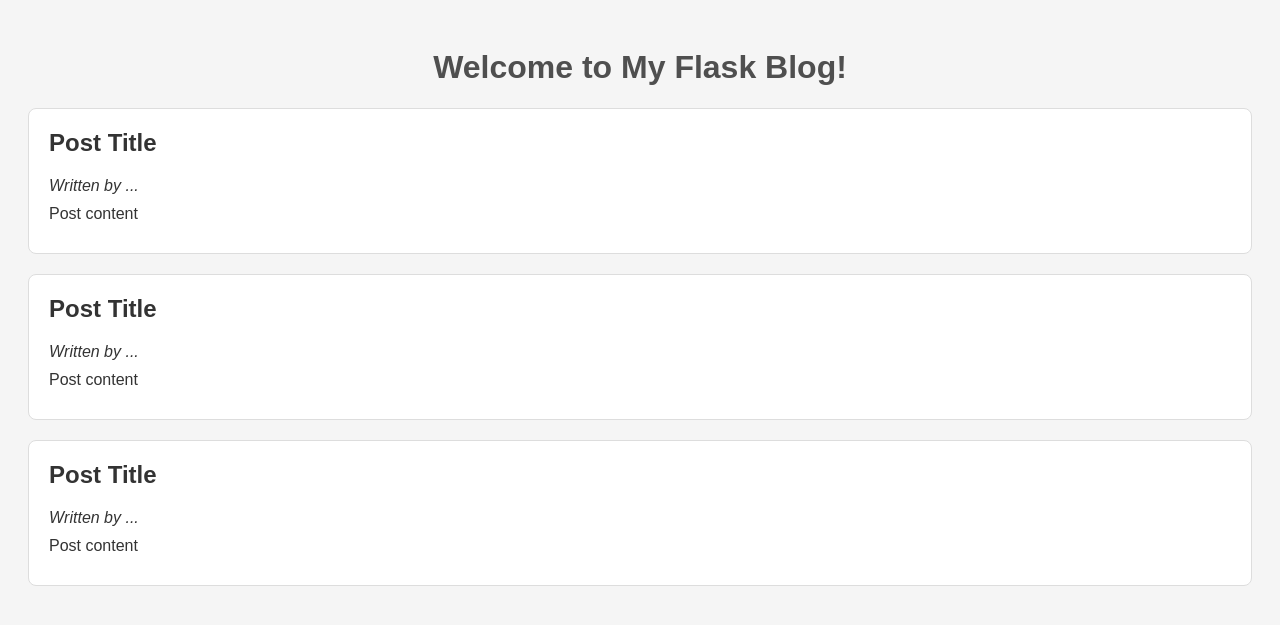
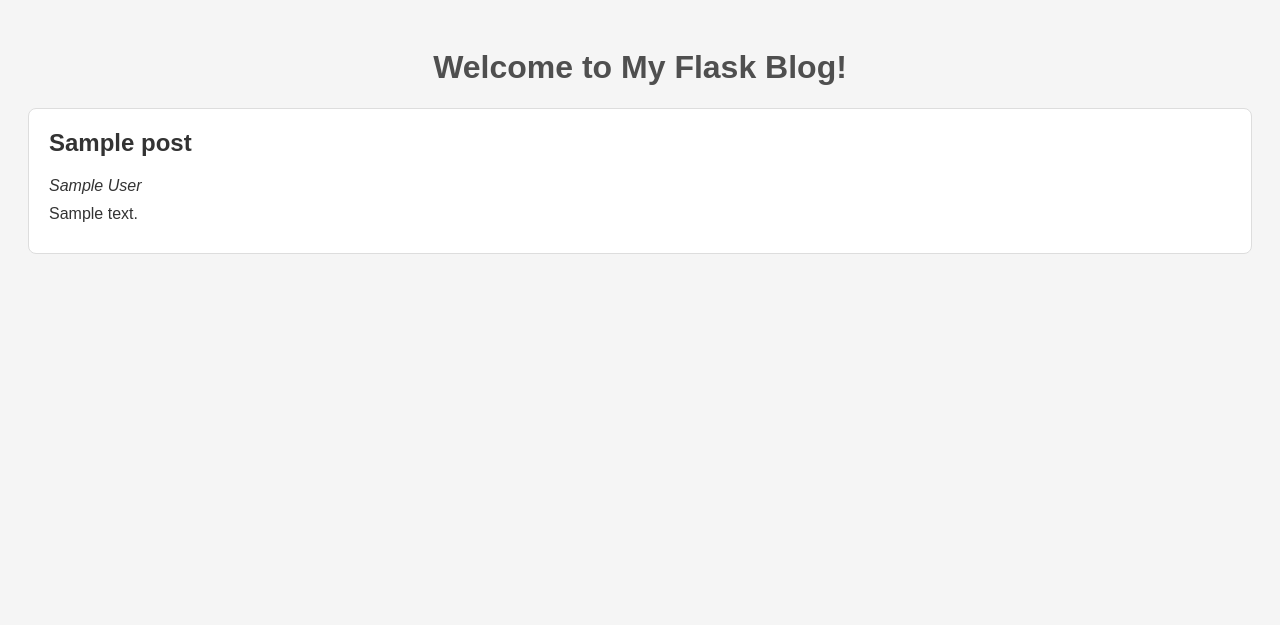
Before and after one commit to rpuri19/app_with_flask, a Flask app: template templates/index.html in a window 1280 px wide. Shown: the top 625 px of the page. Run offline with Flask 3, Linux system fonts and the light colour scheme; the template is opened without the code that fills it: most values are stand-ins (such as "Sample title", 1, 10 or a date in 2020).

Commit message:
updated index.html

```diff
--- a/app.py
+++ b/app.py
@@ -1,12 +1,15 @@
-from flask import Flask
+from flask import Flask, render_template
+import json
 
 app = Flask(__name__)
 
 
+
 @app.route('/')
-def hello_world():
-    return 'Hello, World!'
-
+def index():
+    with open('data/data.json') as file:
+        blog_posts = json.load(file)
+    return render_template('index.html', posts=blog_posts)
 
 if __name__ == '__main__':
     app.run(host="0.0.0.0", port=5000, debug=True)
--- a/templates/index.html
+++ b/templates/index.html
@@ -8,20 +8,12 @@
 </head>
 <body>
     <h1>Welcome to My Flask Blog!</h1>
-    <div class="post">
-        <h2>Post Title</h2>
-        <p><em>Written by ...</em></p>
-        <p>Post content</p>
-    </div>
-    <div class="post">
-        <h2>Post Title</h2>
-        <p><em>Written by ...</em></p>
-        <p>Post content</p>
-    </div>
-    <div class="post">
-        <h2>Post Title</h2>
-        <p><em>Written by ...</em></p>
-        <p>Post content</p>
-    </div>
+    {% for post in posts %}
+        <div class="post">
+            <h2>{{ post.title }}</h2>
+            <p><em>{{ post.author }}</em></p>
+            <p>{{ post.content }}</p>
+        </div>
+    {% endfor %}
 </body>
 </html>
```
